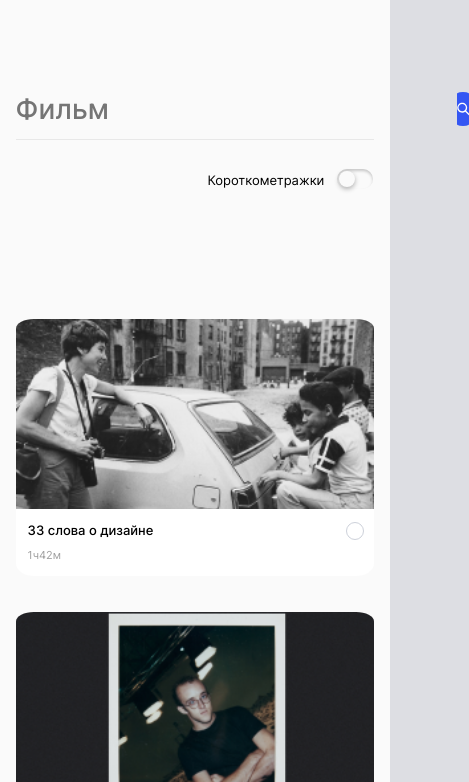
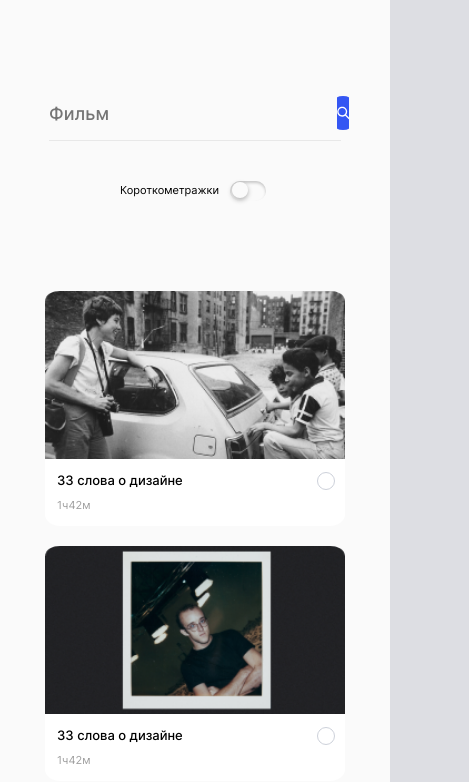
Before and after one commit to Moscow89er/movies-explorer-frontend, a React app: page /movies in a window 390 px wide. Shown: the part 62-844 px from the top of the page, 469 px wide, since content can reach past the window. Built offline with nearby package versions, Linux system fonts and the light colour scheme.

Commit message:
работа над адаптивом 10

```diff
--- a/src/components/MoviesCard/MoviesCard.css
+++ b/src/components/MoviesCard/MoviesCard.css
@@ -137,3 +137,30 @@
         max-height: 190px;
     }
 }
+
+@media (max-width: 620px) {
+    .movies-card__container_items {
+        justify-items: center;
+    }
+
+    .movies-card__container_item {
+        width: 300px;
+    }
+
+    .movies-card__pic {
+        max-height: 168px;
+    }
+}
+
+@media (max-width: 460px) {
+    .movies-card__container_items {
+        margin: 44px auto 30px;
+        grid-auto-rows: auto;
+        row-gap: 20px;
+    }
+
+
+    .movies-card_button {
+        margin: 50px auto 95px;
+    }
+}
--- a/src/components/MoviesCard/MoviesCard.js
+++ b/src/components/MoviesCard/MoviesCard.js
@@ -10,12 +10,14 @@ function MoviesCard () {
         return () => window.removeEventListener('resize', handleResize);
     }, []);
 
-    let itemsToShow;
+    let itemsToShow = 16;
 
     if (windowDimensions < 920) {
         itemsToShow = 8;
-    } else {
-        itemsToShow = 16;
+    }
+
+    if (windowDimensions < 620) {
+        itemsToShow = 5;
     }
 
     return (
--- a/src/components/NavTab/NavTab.css
+++ b/src/components/NavTab/NavTab.css
@@ -162,3 +162,29 @@
         margin-right: 14px;
     }
 }
+
+@media (max-width: 460px) {
+    .nav-tab__burger-menu_open {
+        width: 100%;
+    }
+
+    .nav-tab__overlay {
+        display: none;
+    }
+
+    .nav-tab__button_close {
+        margin: 14px 14px 0 auto
+    }
+
+    .nav-tab__links_button:first-of-type {
+        margin: 98px auto 0;
+    }
+
+    .nav-tab__links_button {
+        margin: 25px auto 0;
+    }
+
+    .nav-tab__button_acc {
+        margin: 444px auto auto;
+    }
+}
--- a/src/components/SearchForm/SearchForm.css
+++ b/src/components/SearchForm/SearchForm.css
@@ -118,7 +118,7 @@
   }
   .search__container_checkbox-text {
     line-height: 14px;
-    padding: 0 50px 0 0px;
+    padding: 0 50px 0 0;
   }
 
   .search__container_checkbox-text:before {
@@ -133,3 +133,42 @@
     left: 148px;
   }
 }
+
+@media (max-width: 460px) {
+  .search__form {
+    width: 92%;
+    max-width: 292px;
+    margin: 84px auto 0;
+    padding: 0 0 10px;
+  }
+
+  .search__form_input {
+    font-size: 18px;
+  }
+
+  .search__container {
+    width: 92%;
+    max-width: 292px;
+  }
+
+  .search__container_checkbox-text {
+    padding: 7px 122px 0 0;
+    font-size: 11px;
+    line-height: 18px;
+  }
+
+  .search__container_checkbox-text:before {
+    top: 7px;
+    left: 110px;
+  }
+
+  .search__container_checkbox-text:after {
+    top: 8px;
+    left: 112px;
+  }
+
+  .search__container_checkbox-input:checked + .search__container_checkbox-text:after {
+    top: 8px;
+    left: 129px;
+  }
+}
```
